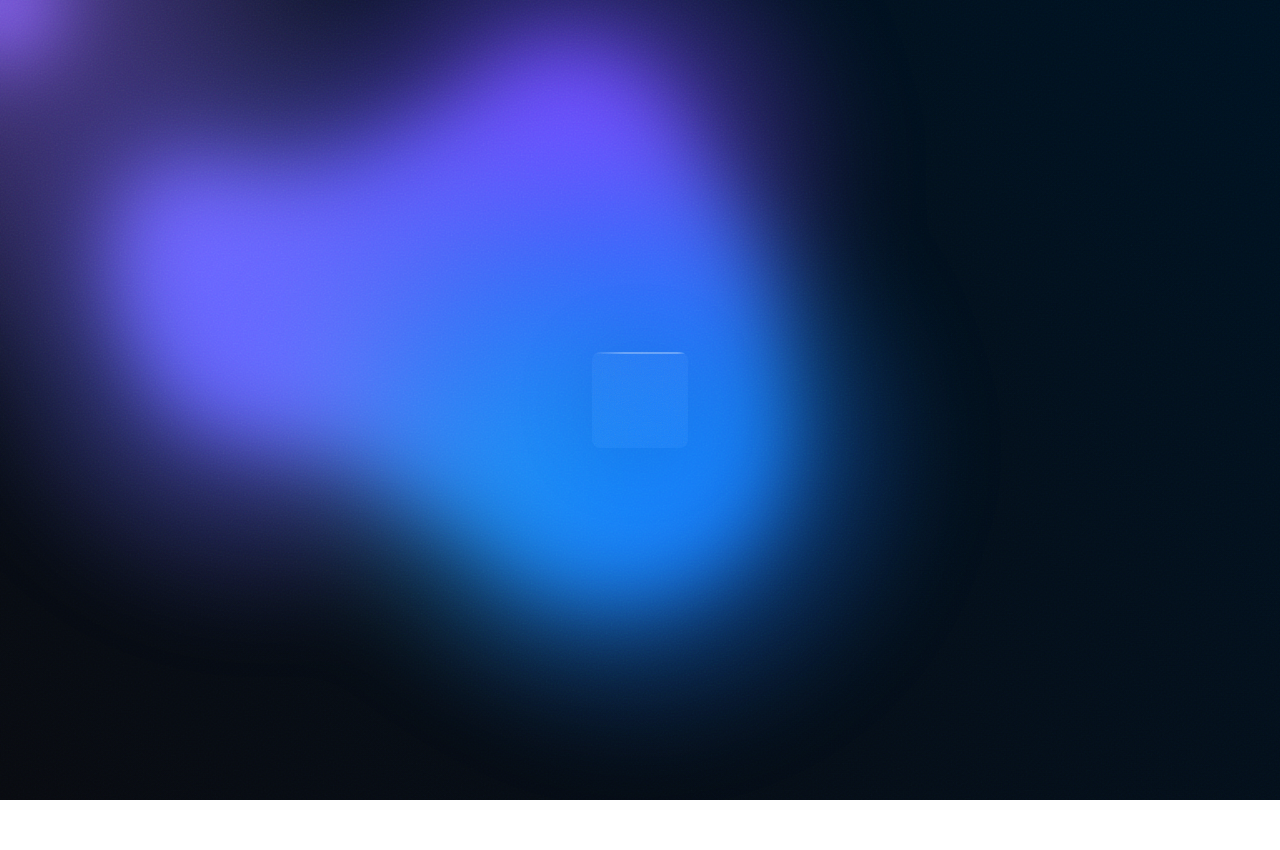
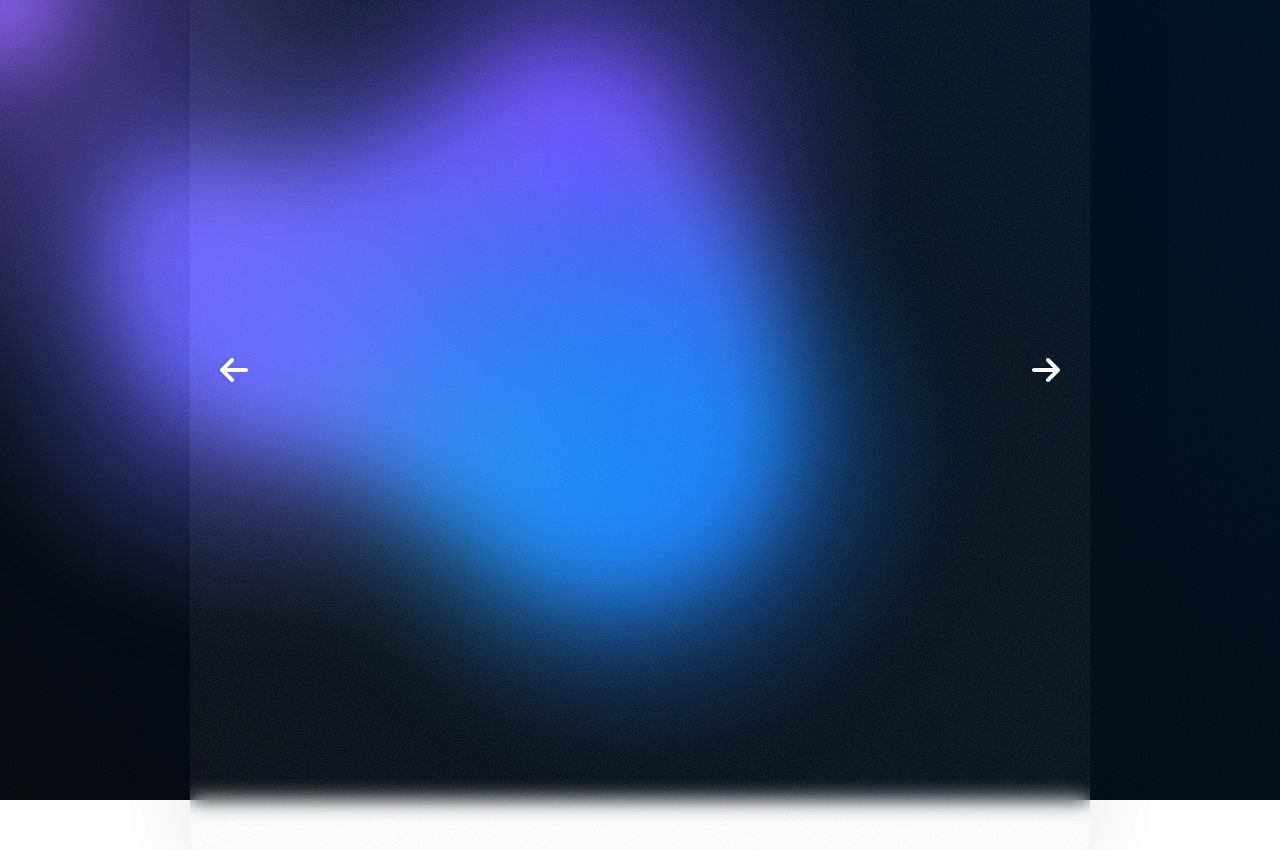
Before and after one commit to FrancescoSisti/js-array-carousel, a plain HTML site: page index.html in a window 1280 px wide. Before the commit the page ends 800 px from the top, so only its background shows below. Drawn offline with Linux system fonts and the light colour scheme.

Commit message:
finalized CSS, added initial part of JS

```diff
--- a/index.html
+++ b/index.html
@@ -29,7 +29,11 @@
         </svg>
         <div class="content">
             <div class="carousel-container">
-                <div class="carousel"></div>
+                <div class="carousel">
+                    <i class="fa-solid fa-arrow-left" id="prev"></i>
+                    <div class="gallery"></div>
+                    <i class="fa-solid fa-arrow-right" id="next"></i>
+                </div>
                 <div class="thumbnails"></div>
             </div>
         </div>
--- a/script/script.js
+++ b/script/script.js
@@ -1,5 +1,4 @@
 console.log(`JS OK`);
-
 document.addEventListener('DOMContentLoaded', () => {
     const interBubble = document.querySelector('.interactive');
     let curX = 0;
@@ -21,3 +20,34 @@ document.addEventListener('DOMContentLoaded', () => {
 
     move();
 });
+
+// ------------------------------------------------------------------------------------
+
+/*Consegna:
+Dato un array contenente una lista di cinque immagini, creare un carosello ispirandovi alle foto in allegato. Potete anche usare
+immagini diverse e variare leggermente lo stile, l'importante è la logica!
+MILESTONE 1
+Per prima cosa, creiamo il markup statico: costruiamo il container e inseriamo l'immagine grande in modo da
+poter stilare lo slider; avremo così la struttura base e gli stili pronti per poterci poi concentrare solamente sull'aspetto logico.
+MILESTONE 2
+Adesso rimuoviamo tutto il markup statico e inseriamo le immagini dinamicamente servendoci dell'array
+fornito e un semplice ciclo for. Possiamo concatenare una stringa con un template literal oppure utilizzare gli
+altri metodi di manipolazione del DOM che abbiamo visto insieme. Al termine di questa fase ci ritroveremo con lo stesso slider, ma costruito
+dinamicamente attraverso JavaScript.
+MILESTONE 3
+Al click dell'utente sulle frecce, l'immagine attiva cambia e diventa visibile nello slider, prendendo il posto della precedente.
+BONUS 1:
+Aggiungere il ciclo infinito del carosello. Ovvero se l' immagine attiva è la prima e l'utente clicca la freccia per andare
+indietro, la miniatura che deve attivarsi sarà l'ultima e viceversa per l'ultima miniatura se l'utente clicca la freccia verso avanti, deve
+attivarsi la prima immgine.
+BONUS 2:
+Creiamo delle miniature di tutte le immagni, in cui dovrà apparire in evidenza l’immagine equivalente a quella attiva, scegliete
+liberamente se scurire le altre immagini oppure se evidenziarla semplicemente con un bordo. Tra queste miniature, quella corrispondente
+all'immagine attiva deve evidenziarsi, scegliete voi l'effetto estetico, potete colorarla diversamente rispetto
+alle altre o aggiungere un semplice bordo.*/
+
+const prevButton = document.getElementById('prev');
+const nextButton = document.getElementById('next');
+const images = document.querySelectorAll('.carousel img');
+
+images[0].classList.add('active');
--- a/style/style.css
+++ b/style/style.css
@@ -55,8 +55,9 @@ h3 {
     left: 50%;
     transform: translate(-50%, -50%);
     user-select: none;
-    max-width: 600px;
-    padding: 48px;
+    width: 900px;
+    height: 900px;
+    padding: 50px;
     -webkit-backdrop-filter: blur(10px);
     backdrop-filter: blur(10px);
     border-radius: 8px;
@@ -272,3 +273,37 @@ p {
         opacity: 0.7;
     }
 }
+
+.carousel {
+    height: 400px;
+    width: 700px;
+    margin: 30px auto;
+    position: relative;
+}
+
+.carousel .gallery {
+    height: 100%;
+}
+
+.carousel img {
+    width: 100%;
+    height: 100%;
+    border-radius: 10px;
+    display: none;
+}
+
+.carousel .fa-solid {
+    font-size: 2rem;
+    position: absolute;
+    top: 85%;
+    transform: translateY(-50%);
+    cursor: pointer;
+}
+
+#prev {
+    left: -10%;
+}
+
+#next {
+    right: -10%;
+}
```
